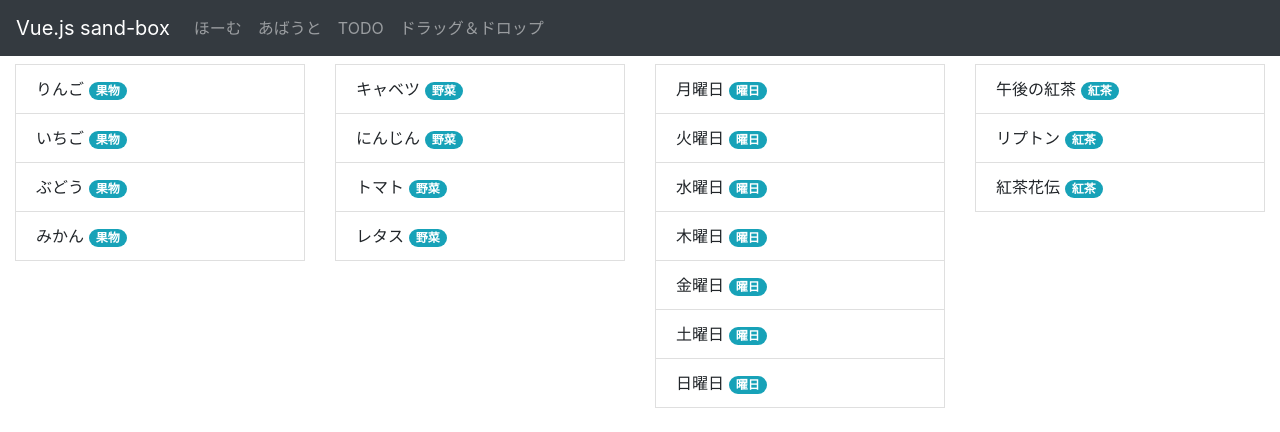
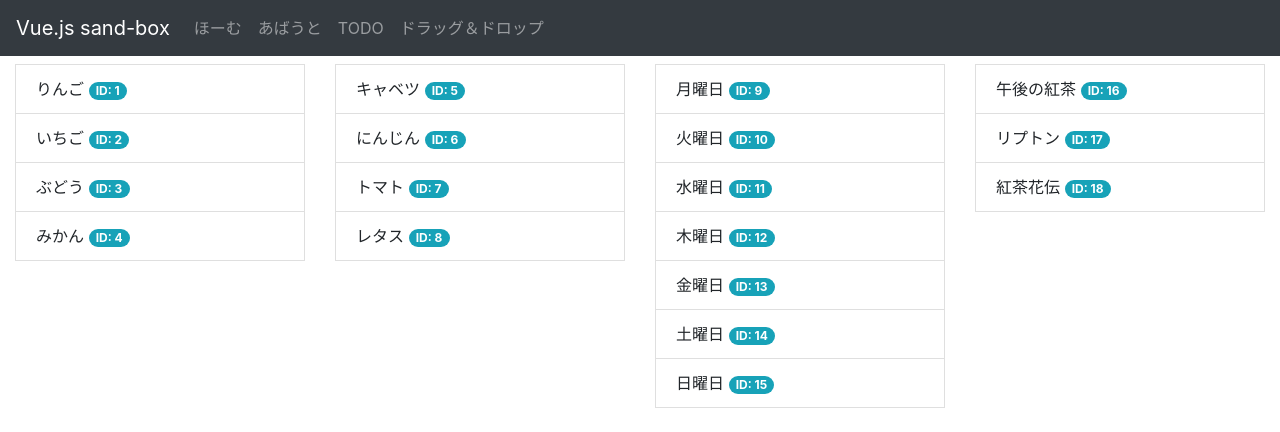
Before and after one commit to kyoruni/vue-sand-box, a Vue app: page /draggable in a window 1280 px wide. Shown: the top 432 px of the page. Built offline with nearby package versions, Linux system fonts and the light colour scheme.

Commit message:
#2 :wrench: カテゴリーではなく、IDを表示する
その方が扱いやすそう

```diff
--- a/src/views/Draggable.vue
+++ b/src/views/Draggable.vue
@@ -7,7 +7,9 @@
           <draggable tag :options="{group:'foods'}">
             <b-list-group-item v-for="fruit in fruits" :key="fruit.no">
               {{ fruit.name }}
-              <b-badge pill variant="info" class="pull-right">{{ fruit.categoryName }}</b-badge>
+              <b-badge pill variant="info" class="pull-right">
+                ID: {{ fruit.no }}
+              </b-badge>
             </b-list-group-item>
           </draggable>
         </b-list-group>
@@ -18,7 +20,9 @@
           <draggable tag :options="{group:'foods'}">
             <b-list-group-item v-for="vegetable in vegetables" :key="vegetable.no">
               {{ vegetable.name }}
-              <b-badge pill variant="info">{{ vegetable.categoryName }}</b-badge>
+              <b-badge pill variant="info">
+                ID: {{ vegetable.no }}
+              </b-badge>
             </b-list-group-item>
           </draggable>
         </b-list-group>
@@ -29,7 +33,9 @@
           <draggable tag>
             <b-list-group-item v-for="weekday in weekdays" :key="weekday.no">
               {{ weekday.name }}
-              <b-badge pill variant="info">{{ weekday.categoryName }}</b-badge>
+              <b-badge pill variant="info">
+                ID: {{ weekday.no }}
+              </b-badge>
             </b-list-group-item>
           </draggable>
         </b-list-group>
@@ -40,7 +46,9 @@
           <draggable tag>
             <b-list-group-item v-for="tea in teas" :key="tea.no">
               {{ tea.name }}
-              <b-badge pill variant="info">{{ tea.categoryName }}</b-badge>
+              <b-badge pill variant="info">
+                ID: {{ tea.no }}
+              </b-badge>
             </b-list-group-item>
           </draggable>
         </b-list-group>
@@ -59,30 +67,30 @@ export default {
   data () {
     return {
       fruits: [
-        { no: 1, name: 'りんご', categoryName: '果物' },
-        { no: 2, name: 'いちご', categoryName: '果物' },
-        { no: 3, name: 'ぶどう', categoryName: '果物' },
-        { no: 4, name: 'みかん', categoryName: '果物' }
+        { no: 1, name: 'りんご' },
+        { no: 2, name: 'いちご' },
+        { no: 3, name: 'ぶどう' },
+        { no: 4, name: 'みかん' }
       ],
       vegetables: [
-        { no: 5, name: 'キャベツ', categoryName: '野菜' },
-        { no: 6, name: 'にんじん', categoryName: '野菜' },
-        { no: 7, name: 'トマト', categoryName: '野菜' },
-        { no: 8, name: 'レタス', categoryName: '野菜' }
+        { no: 5, name: 'キャベツ' },
+        { no: 6, name: 'にんじん' },
+        { no: 7, name: 'トマト' },
+        { no: 8, name: 'レタス' }
       ],
       weekdays: [
-        { no: 9, name: '月曜日', categoryName: '曜日' },
-        { no: 10, name: '火曜日', categoryName: '曜日' },
-        { no: 11, name: '水曜日', categoryName: '曜日' },
-        { no: 12, name: '木曜日', categoryName: '曜日' },
-        { no: 13, name: '金曜日', categoryName: '曜日' },
-        { no: 14, name: '土曜日', categoryName: '曜日' },
-        { no: 15, name: '日曜日', categoryName: '曜日' }
+        { no: 9, name: '月曜日' },
+        { no: 10, name: '火曜日' },
+        { no: 11, name: '水曜日' },
+        { no: 12, name: '木曜日' },
+        { no: 13, name: '金曜日' },
+        { no: 14, name: '土曜日' },
+        { no: 15, name: '日曜日' }
       ],
       teas: [
-        { no: 16, name: '午後の紅茶', categoryName: '紅茶' },
-        { no: 17, name: 'リプトン', categoryName: '紅茶' },
-        { no: 18, name: '紅茶花伝', categoryName: '紅茶' }
+        { no: 16, name: '午後の紅茶' },
+        { no: 17, name: 'リプトン' },
+        { no: 18, name: '紅茶花伝' }
       ]
     }
   }
```
